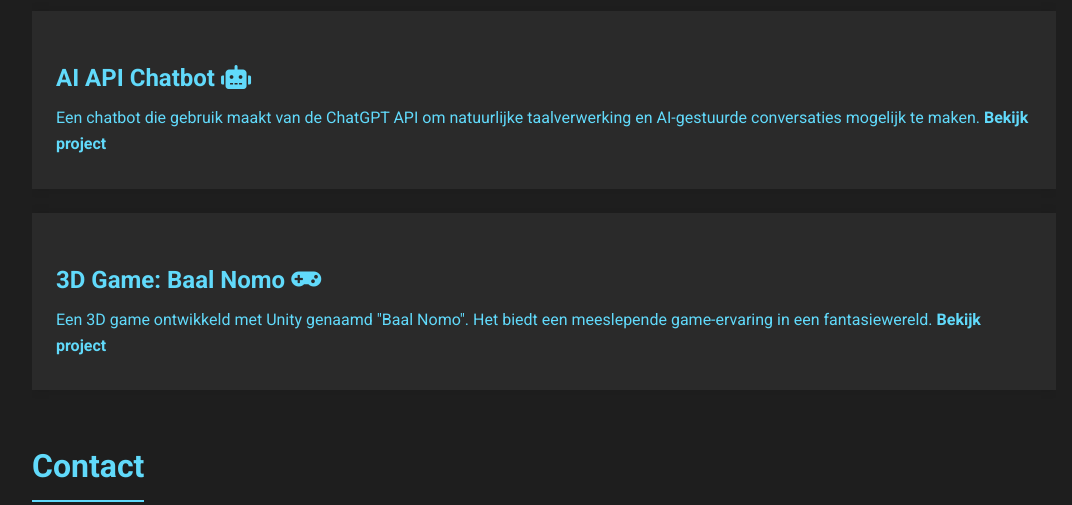
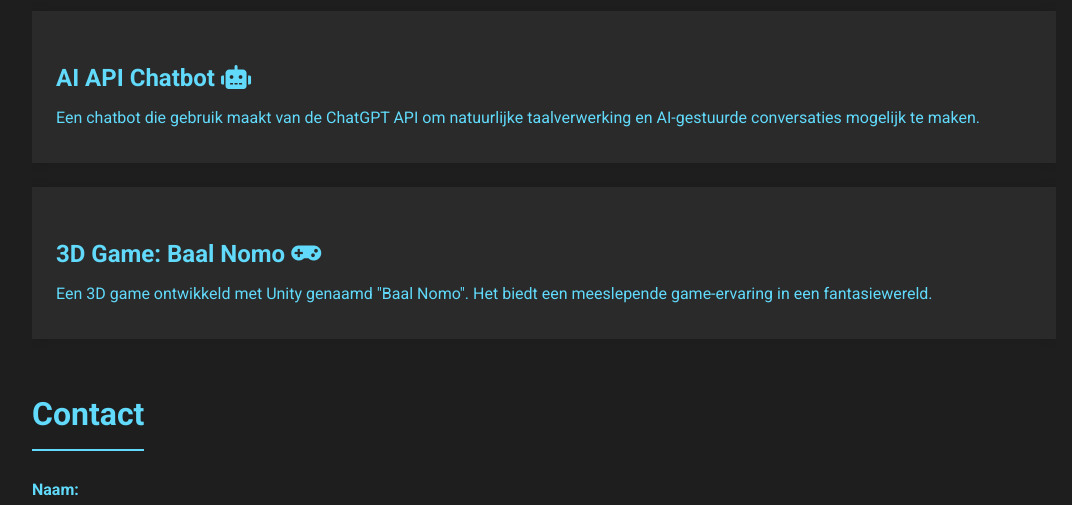
Before and after one commit to QuintenMespreuve/Portfolio, a plain HTML site: page index.html in a window 1280 px wide. Shown: the part 660-1165 px from the top of the page, without its empty margins (96-1168 px from the left). Drawn offline with Linux system fonts and the light colour scheme; a script that the page names is missing.

Commit message:
portfolio

```diff
--- a/index.html
+++ b/index.html
@@ -32,11 +32,11 @@
             <h2>Projecten</h2>
             <div class="project">
                 <h3>AI API Chatbot <i class="fas fa-robot"></i></h3>
-                <p>Een chatbot die gebruik maakt van de ChatGPT API om natuurlijke taalverwerking en AI-gestuurde conversaties mogelijk te maken. <a href="https://example.com/ai-chatbot" target="_blank">Bekijk project</a></p>
+                <p>Een chatbot die gebruik maakt van de ChatGPT API om natuurlijke taalverwerking en AI-gestuurde conversaties mogelijk te maken.</p>
             </div>
             <div class="project">
                 <h3>3D Game: Baal Nomo <i class="fas fa-gamepad"></i></h3>
-                <p>Een 3D game ontwikkeld met Unity genaamd "Baal Nomo". Het biedt een meeslepende game-ervaring in een fantasiewereld. <a href="https://example.com/baal-nomo" target="_blank">Bekijk project</a></p>
+                <p>Een 3D game ontwikkeld met Unity genaamd "Baal Nomo". Het biedt een meeslepende game-ervaring in een fantasiewereld.</p>
             </div>
         </section>
         <section id="contact" class="container">
```
